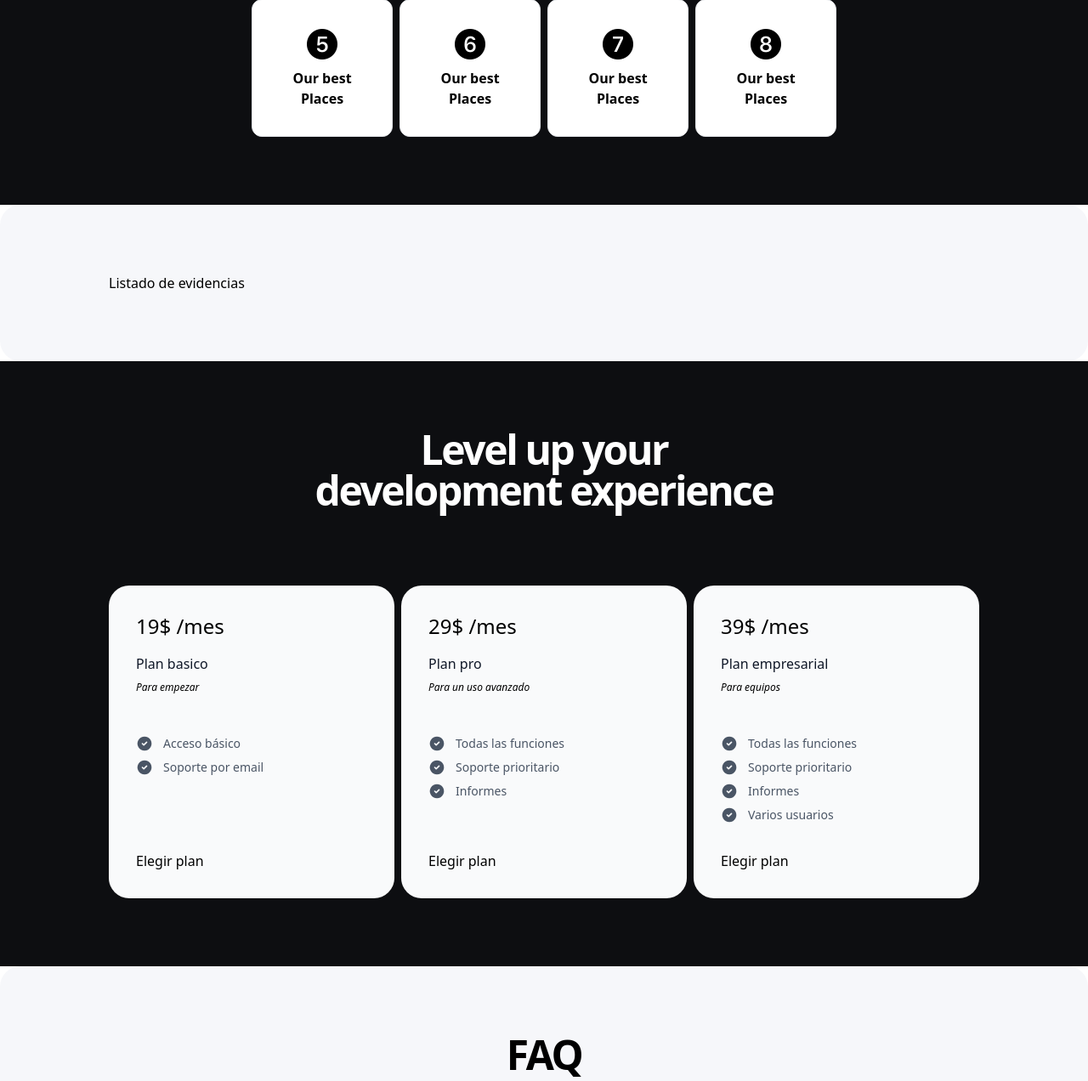
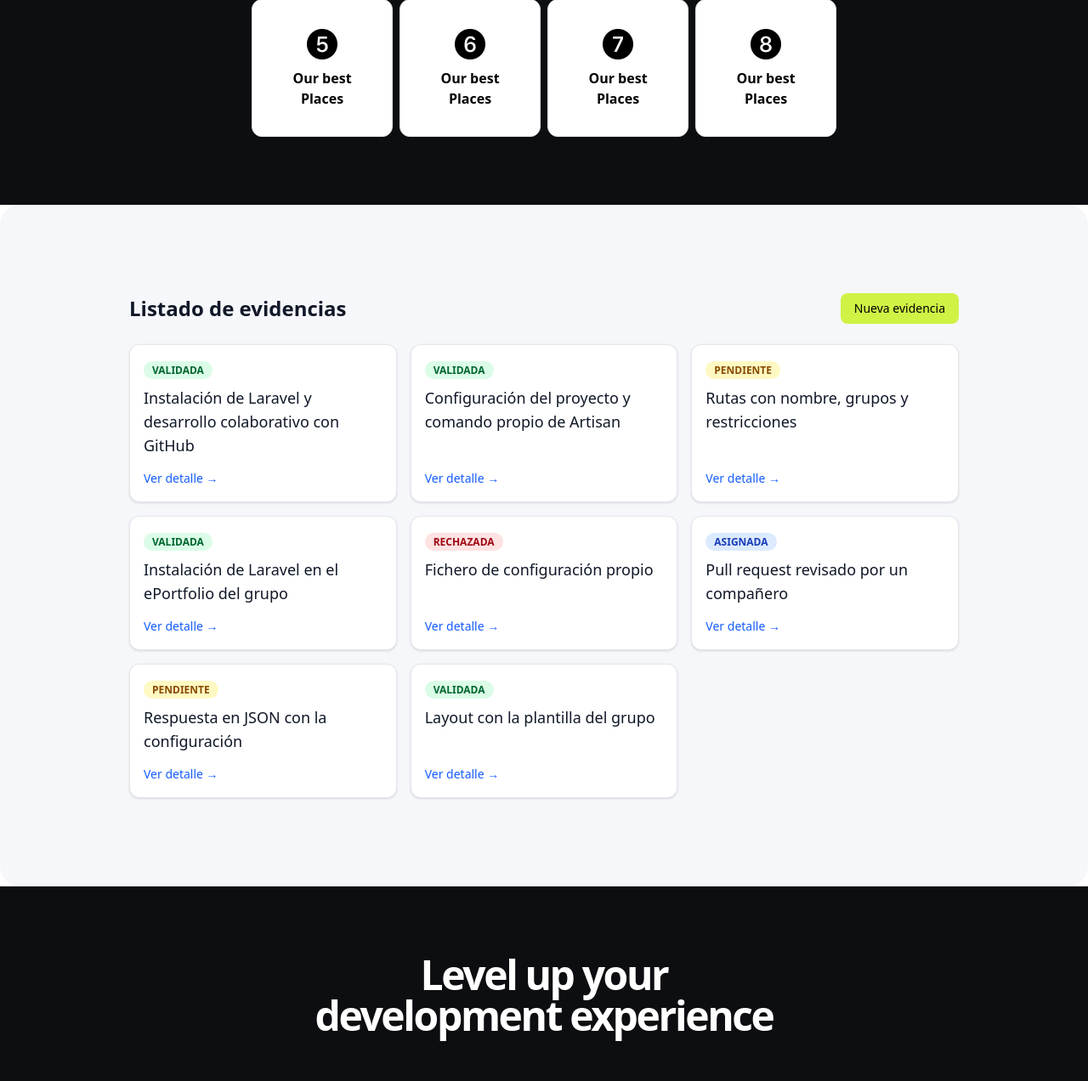
Before and after one commit to 2997193/eportfolio_g3, a Laravel app: page /evidencias in a window 1280 px wide. Shown: the part 2518-3790 px from the top of the page at 85% size. Run offline with Laravel 12, Linux system fonts and the light colour scheme; style sheets or scripts are compiled from the project's sources.

Commit message:
Ejercicio controladores evidencia 5.5

```diff
--- /dev/null
+++ b/app/Http/Controllers/EvidenciaController.php
@@ -0,0 +1,53 @@
+<?php
+
+namespace App\Http\Controllers;
+
+use Illuminate\View\View;
+
+class EvidenciaController extends Controller
+{
+   private array $evidencias = [
+    ['estudiante_id' => 1, 'tarea_id' => 1, 'url' => 'https://example.com/evidencias/1',
+     'descripcion' => 'Instalación de Laravel y desarrollo colaborativo con GitHub', 'estado_validacion' => 'validada'],
+    ['estudiante_id' => 1, 'tarea_id' => 2, 'url' => 'https://example.com/evidencias/2',
+     'descripcion' => 'Configuración del proyecto y comando propio de Artisan', 'estado_validacion' => 'validada'],
+    ['estudiante_id' => 1, 'tarea_id' => 3, 'url' => 'https://example.com/evidencias/3',
+     'descripcion' => 'Rutas con nombre, grupos y restricciones', 'estado_validacion' => 'pendiente'],
+    ['estudiante_id' => 2, 'tarea_id' => 1, 'url' => 'https://example.com/evidencias/4',
+     'descripcion' => 'Instalación de Laravel en el ePortfolio del grupo', 'estado_validacion' => 'validada'],
+    ['estudiante_id' => 2, 'tarea_id' => 2, 'url' => 'https://example.com/evidencias/5',
+     'descripcion' => 'Fichero de configuración propio', 'estado_validacion' => 'rechazada'],
+    ['estudiante_id' => 3, 'tarea_id' => 1, 'url' => 'https://example.com/evidencias/6',
+     'descripcion' => 'Pull request revisado por un compañero', 'estado_validacion' => 'asignada'],
+    ['estudiante_id' => 3, 'tarea_id' => 3, 'url' => 'https://example.com/evidencias/7',
+     'descripcion' => 'Respuesta en JSON con la configuración', 'estado_validacion' => 'pendiente'],
+    ['estudiante_id' => 4, 'tarea_id' => 2, 'url' => 'https://example.com/evidencias/8',
+     'descripcion' => 'Layout con la plantilla del grupo', 'estado_validacion' => 'validada'],
+];
+public function index(): View
+{
+   return view('index', [
+      'evidencias' => $this->evidencias,
+      ]);
+}
+public function show(int $id): View
+{
+   abort_unless(isset($this->evidencias[$id]), 404);
+   return view('show', [
+      'id' => $id,
+      'evidencia' => $this->evidencias[$id],
+      ]);
+}
+public function create(): View
+{
+   return view('create');
+}
+public function edit(int $id): View
+{
+   abort_unless(isset($this->evidencias[$id]), 404);
+    return view('edit', [
+         'id' => $id,
+         'evidencia' => $this->evidencias[$id],
+   ]);
+}
+}
--- /dev/null
+++ b/resources/views/components/evidencia-card.blade.php
@@ -0,0 +1,25 @@
+@props(['id', 'evidencia'])
+
+<article class="p-4 border border-gray-200 rounded-xl bg-white text-gray-900 shadow-sm flex flex-col justify-between gap-3">
+<div>
+<span @class([
+'text-xs font-semibold px-2.5 py-0.5 rounded-full uppercase',
+'bg-green-100 text-green-800' => $evidencia['estado_validacion'] === 'validada',
+'bg-yellow-100 text-yellow-800' => $evidencia['estado_validacion'] === 'pendiente',
+'bg-red-100 text-red-800' => $evidencia['estado_validacion'] === 'rechazada',
+'bg-blue-100 text-blue-800' => $evidencia['estado_validacion'] === 'asignada',
+])>
+{{ $evidencia['estado_validacion'] }}
+</span>
+
+<h2 class="mt-2 text-lg font-medium text-gray-900">
+{{ $evidencia['descripcion'] }}
+</h2>
+</div>
+
+<div>
+<a href="{{ route('evidencias.show', $id) }}" class="text-sm font-medium text-blue-600 hover:underline">
+Ver detalle →
+</a>
+</div>
+</article>
--- a/resources/views/components/sendit/header.blade.php
+++ b/resources/views/components/sendit/header.blade.php
@@ -11,7 +11,7 @@
                 <i class="bi bi-send-fill text-xl text-[#cff245]"></i> <span>ePortfolio</span>
             </a>
             <nav class="hidden md:flex text-sm gap-8">
-                <a href="#" class="underline">{{ $titulo0 }}</a>
+                <a href="{{ route('evidencias.index') }}" class="hover:underline">Evidencias</a>
                 <a href="#" class="hover:underline">{{ $titulo1 }}</a>
                 <a href="#" class="hover:underline">{{ $titulo2 }}</a>
                 <a href="#" class="hover:underline">{{ $titulo3 }}</a>
--- a/resources/views/create.blade.php
+++ b/resources/views/create.blade.php
@@ -1,3 +1,5 @@
 <x-layout>
-    <p>Nueva evidencia</p>
+<div class="max-w-3xl mx-auto p-6 text-gray-900">
+<h1 class="text-2xl font-bold">Nueva evidencia</h1>
+</div>
 </x-layout>
--- a/resources/views/edit.blade.php
+++ b/resources/views/edit.blade.php
@@ -1,3 +1,5 @@
 <x-layout>
-    <p>Modificar evidencia {{ $id }}</p>
+<div class="max-w-3xl mx-auto p-6 text-gray-900">
+<h1 class="text-2xl font-bold">Nueva evidencia</h1>
+</div>
 </x-layout>
--- a/resources/views/index.blade.php
+++ b/resources/views/index.blade.php
@@ -1,3 +1,16 @@
 <x-layout>
-    <p>Listado de evidencias</p>
+<div class="max-w-7xl mx-auto p-6">
+<div class="flex justify-between items-center mb-6">
+<h1 class="text-2xl font-bold text-gray-900">Listado de evidencias</h1>
+<a href="{{ route('evidencias.create') }}" class="px-4 py-2 bg-[#cff245] text-black rounded-lg text-sm font-medium">
+Nueva evidencia
+</a>
+</div>
+
+<div class="grid grid-cols-1 md:grid-cols-2 lg:grid-cols-3 gap-4">
+@foreach ($evidencias as $id => $evidencia)
+<x-evidencia-card :id="$id" :evidencia="$evidencia" />
+@endforeach
+</div>
+</div>
 </x-layout>
--- /dev/null
+++ b/routes/evidencias.php
@@ -0,0 +1,14 @@
+<?php
+
+use App\Http\Controllers\EvidenciaController;
+use Illuminate\Support\Facades\Route;
+
+Route::controller(EvidenciaController::class)
+->prefix('evidencias')
+->name('evidencias.')
+->group(function () {
+Route::get('/', 'index')->name('index');
+Route::get('/show/{id}', 'show')->name('show')->whereNumber('id');
+Route::get('/create', 'create')->name('create');
+Route::get('/edit/{id}', 'edit')->name('edit')->whereNumber('id');
+});
--- a/routes/web.php
+++ b/routes/web.php
@@ -4,26 +4,10 @@ use Illuminate\Support\Facades\Route;
 use App\Http\Controllers\HomeController;
 use App\Http\Controllers\PerfilController;
 
+
 Route::get('/', HomeController::class);
 
-Route::prefix('evidencias')->name('evidencias.')->group(function(){
-    Route::get('/', function () {
-        return view ('index');
-        })->name('index');
-
-        Route::get('show/{id}', function ($id) {
-        return view('show', ['id' => $id]);
-        })->name('show')->whereNumber('id');
-
-        Route::get('create', function () {
-        return view('create');
-        })->name('create');
-
-        Route::get('edit/{id}', function ($id) {
-        return view('edit', ['id' => $id]);
-        })->name('edit')->whereNumber('id');
-});
-
+require __DIR__ . '/evidencias.php';
 
 Route::get('/perfil/{id?}', PerfilController::class)->name('perfil')->whereNumber('id');
 
```
Also changed, not shown: resources/views/show.blade.php (+25 -1 lines).
